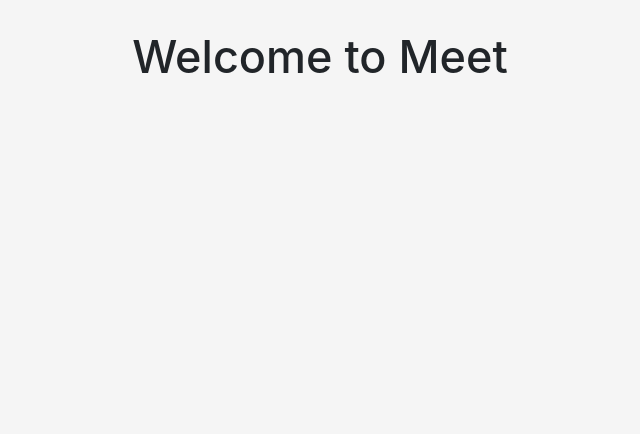
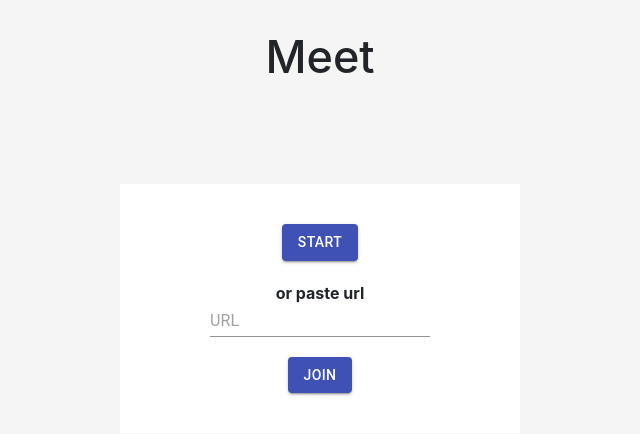
Before and after one commit to gsubhasree/lets-meet, a React (Create React App) app: page / in a window 1280 px wide. Shown: the top 434 px of the page, without its empty margins (320-960 px from the left). Built offline with nearby package versions, Linux system fonts and the light colour scheme; the HTML template or start-up script is replaced by a standard one.

Commit message:
[feat]: start/ join meet

```diff
--- a/package.json
+++ b/package.json
@@ -11,8 +11,11 @@
     "react": "^16.13.1",
     "react-bootstrap": "^1.0.0",
     "react-dom": "^16.13.1",
+    "react-router": "^5.2.0",
+    "react-router-dom": "^5.2.0",
     "react-scripts": "^4.0.3",
-    "reactstrap": "^8.4.1"
+    "reactstrap": "^8.4.1",
+    "uuid": "^8.3.2"
   },
   "scripts": {
     "dev": "concurrently -n 'server,client' -c 'red,green'  \"nodemon app.js\" \"react-scripts start\"",
--- a/src/App.js
+++ b/src/App.js
@@ -1,11 +1,20 @@
 import React, { Component } from 'react'
+//to render routes based on path
+import { BrowserRouter as Router, Switch, Route } from 'react-router-dom';
+
+import Meet from './components/Meet'
 import HomePage from './components/HomePage'
 
 class App extends Component {
 	render() {
 		return (
 			<div>
-				<HomePage/>
+				<Router>
+					<Switch>
+						<Route path="/" exact component={HomePage} />
+						<Route path="/:url" component={Meet} />
+					</Switch>
+				</Router>
 			</div>
 		)
 	}
--- a/src/components/HomePage.js
+++ b/src/components/HomePage.js
@@ -1,16 +1,63 @@
 import React, { Component } from 'react';
+import { Input, Button } from '@material-ui/core';
+import { v4 as uuidv4} from 'uuid';
+import {version, validate } from 'uuid';
 import "./HomePage.css"
+
+/* argument: uuid
+	to check if the given uuid is valid v4 uuid */
+function uuidValidateV4(uuid) {
+  return validate(uuid) && version(uuid) === 4;
+}
 
 class HomePage extends Component {
   	constructor (props) {
 		super(props)
+		this.state = {
+			url: ''
+		}
+	}
+	//handle user-input and set url
+	handleChange = (e) => this.setState({ url: e.target.value })
+
+	//join meet with given url
+	join = () => {
+		//if url entered by user is not empty
+		if (this.state.url !== "") {
+			var url = this.state.url.split("/")
+			//if its valid url (checks with uuidv4 pattern)
+			if(uuidValidateV4(url[url.length-1])){
+				//redirects to the meet
+				window.location.href = `/${url[url.length-1]}`
+			}
+			else
+				alert("Enter a valid url!")
+		} else {
+			alert("Please paste meet-link!");  //empty link
+		}
+	}
+	//generates and redirects to meet url: randomized with uuid-version 4
+	start =() =>{
+    	var url=uuidv4()
+		window.location.href = `/${url}`
 	}
 
 	render() {
 		return (
 			<div className="container">
 				<div>
-					<h1 style={{ fontSize: "45px" }}>Welcome to Meet</h1>
+					<h1 style={{ fontSize: "45px" }}>Meet</h1>
+				</div>
+
+				<div style={{
+					background: "white", width: "30%", height: "auto", padding: "20px", minWidth: "400px",
+					textAlign: "center", margin: "auto", marginTop: "100px"
+				}}>
+					<Button variant="contained" color="primary" onClick={this.start} style={{ margin: "20px" }}>Start</Button>
+					<p style={{ margin: 0, fontWeight: "bold" }}>or paste url</p>
+					<Input placeholder="URL" onChange={e => this.handleChange(e)} required/>
+					<br></br>
+					<Button variant="contained" color="primary" onClick={this.join} style={{ margin: "20px" }}>Join</Button>
 				</div>
 			</div>
 		)
--- /dev/null
+++ b/src/components/Meet.js
@@ -0,0 +1,20 @@
+import React, { Component } from 'react';
+import "./HomePage.css"
+
+class Meet extends Component {
+  	constructor (props) {
+		super(props)
+	}
+
+	render() {
+		return (
+			<div className="container">
+				<div>
+					<h1 style={{ fontSize: "45px" }}>Welcome to Meet</h1>
+				</div>
+			</div>
+		)
+	}
+}
+
+export default Meet;
```
Also changed, not shown: 1 other file (tests, documents, lock files or other folders).
